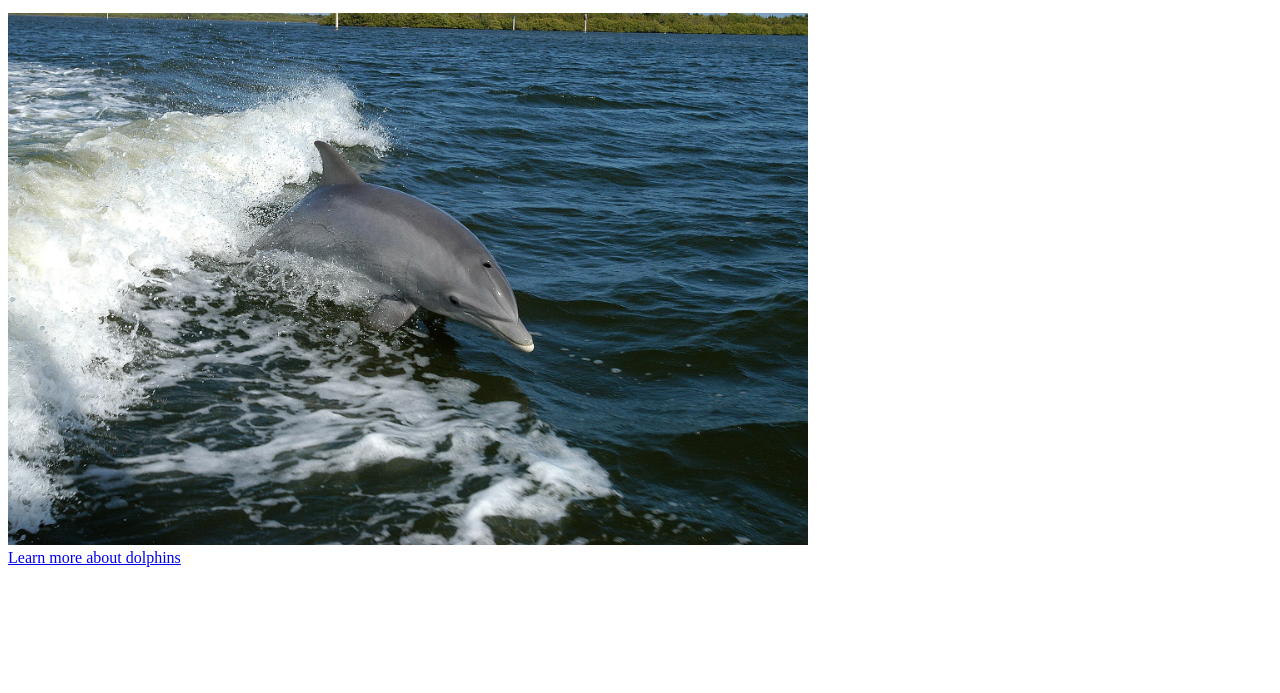
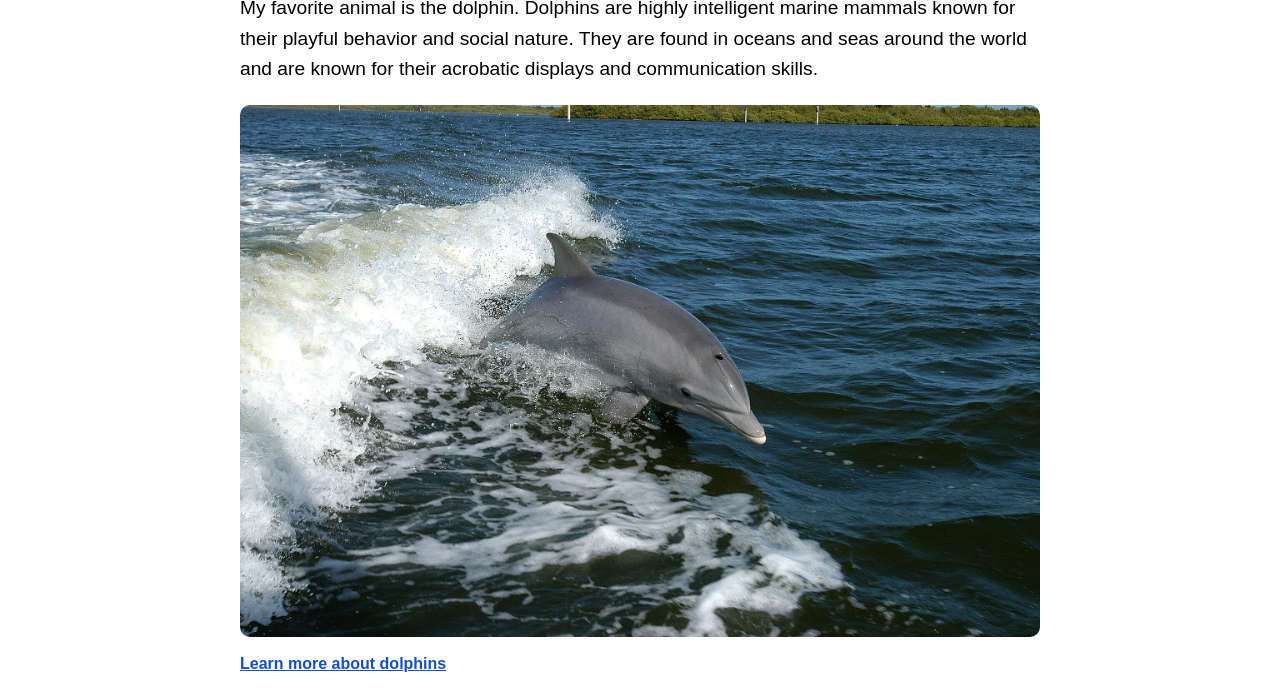
Before and after one commit to Krishna-B-Roka/-laurea-web-development-1, a plain HTML site: page WS01_HTML_basics/index.html in a window 1280 px wide. Shown: the part 119-812 px from the top of the page. Drawn offline with Linux system fonts and the light colour scheme.

Commit message:
changes to HTML and CSS

```diff
--- a/Workshop1/index.html
+++ b/WS01_HTML_basics/index.html
@@ -4,11 +4,12 @@
     <meta charset="UTF-8">
     <meta name="viewport" content="width=device-width, initial-scale=1.0">
     <title>Favorite Animal</title>
+    <link rel="stylesheet" href="styles/styles.css">
 </head>
 <body>
     <h1>My Favorite Animal</h1>
     <p>My favorite animal is the dolphin. Dolphins are highly intelligent marine mammals known for their playful behavior and social nature. They are found in oceans and seas around the world and are known for their acrobatic displays and communication skills.</p>
-    <img src="dolphin.jpg" alt="A dolphin swimming in the ocean" width="800"><br>
+    <img src="img/dolphin.jpg" alt="A dolphin swimming in the ocean" width="800"><br>
 
     <a href="https://en.wikipedia.org/wiki/Dolphin" target="_blank">
         Learn more about dolphins
--- /dev/null
+++ b/WS01_HTML_basics/styles/styles.css
@@ -0,0 +1,35 @@
+body {
+    font-family: sans-serif;
+    max-width: 800px;
+    margin: 0 auto;
+    padding: 20px;
+}
+
+h1 {
+    color: #083868;
+    font-size: 2.5em;
+    margin-bottom: 20px;
+    text-align: center;
+}
+
+p {
+    font-size: 1.2em;
+    line-height: 1.6;
+    margin-bottom: 20px;
+}
+
+img {
+    display: block;
+    border-radius: 10px;
+    max-width: 100%;
+    height: auto;
+}
+
+a {
+    color: #174ec5;
+    font-weight: bold;
+}
+
+a.hover {
+    text-decoration: underline;
+}
```
Also changed, not shown: WS01_HTML_basics/img/dolphin.jpg (renamed from Workshop1/dolphin.jpg).
